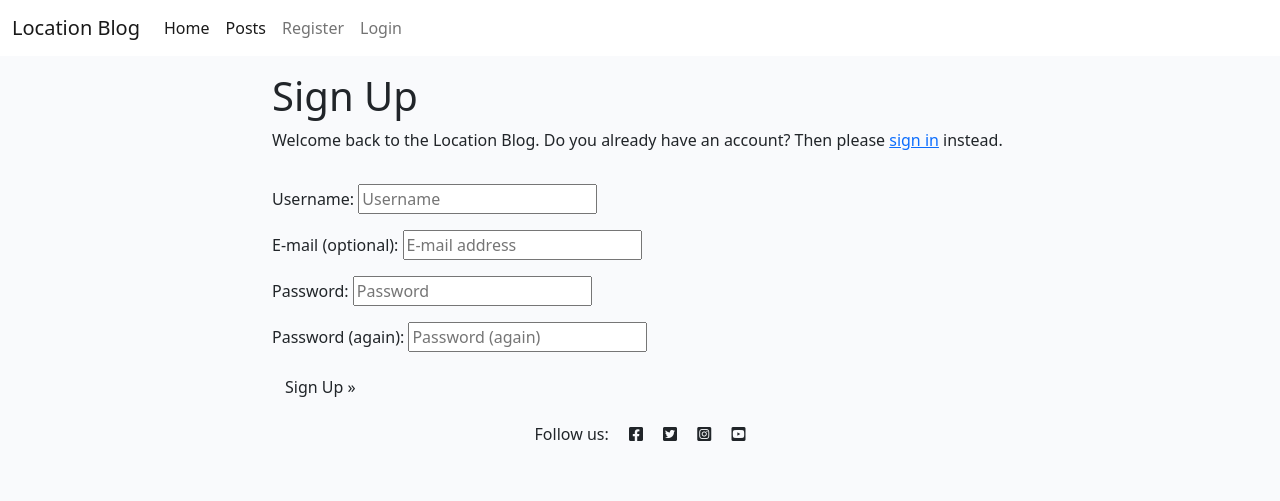
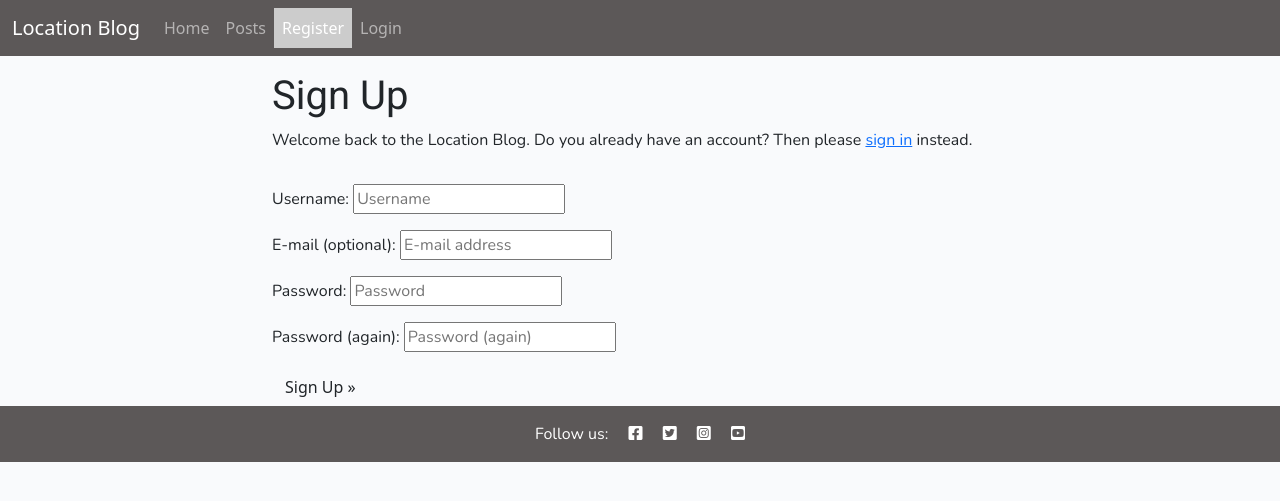
Before and after one commit to Code-Institute-Submissions/DionneMaguire-locationblog_OctResub, a Django app: page /accounts/signup/ in a window 1280 px wide. Shown: the top 501 px of the page. Run offline with Django 3.2, Linux system fonts and the light colour scheme.

Commit message:
improve styling on navbar and footer

```diff
--- a/static/css/style.css
+++ b/static/css/style.css
@@ -3,7 +3,7 @@ body {
 }
 
 p {
-
+    font-family: 'Nunito', sans-serif;
 }
 
 h1,
@@ -11,9 +11,31 @@ h2,
 h3,
 h4,
 h5 {
+    font-family: 'Roboto', sans-serif;
+}
+/* Navbar*/
 
+.navbar {
+    background-color: rgb(92 88 88);
+    color: white;
 }
 
+.navbar-brand {
+    color: white;
+}
+
+.nav-link {
+    color: white;
+}
+
+a.nav-link.active {
+    background-color:#ccc;
+    color: rgba(0, 0, 0, .7);
+}
+.footer {
+    background-color: rgb(92 88 88);
+    color: white;
+}
 /* Landing page */
 .hero-image {
     width: 100%;
--- a/templates/base.html
+++ b/templates/base.html
@@ -7,9 +7,10 @@
     <meta charset="UTF-8">
     <meta http-equiv="X-UA-Compatible" content="IE=edge">
     <link rel="preconnect" href="https://fonts.gstatic.com" crossorigin>
-    <link href="https://fonts.googleapis.com/css2?family=Open+Sans&family=Roboto&display=swap" rel="stylesheet">
+    <link href="https://fonts.googleapis.com/css2?family=Nunito&family=Roboto&display=swap" rel="stylesheet">
     <link rel="stylesheet" href="https://cdnjs.cloudflare.com/ajax/libs/font-awesome/5.15.3/css/all.min.css">
     <meta name="viewport" content="width=device-width, initial-scale=1.0 shrink-to-fit=no">
+    <meta name="description" content="location website"
 
     <!-- Bootstrap CSS -->
     <link href="https://cdn.jsdelivr.net/npm/bootstrap@5.0.1/dist/css/bootstrap.min.css" rel="stylesheet"
@@ -23,9 +24,9 @@
 
 <body>
     <!-- Navigation -->
-    <nav class="navbar navbar-expand-lg navbar-light bg-white">
-        <div class="container-fluid">
-            <a class="navbar-brand" href="#">Location Blog</a>
+    <nav class="navbar navbar-expand-lg navbar-dark">
+        <div class="container-fluid" id="nav-header">
+            <a class="navbar-brand" href="{% url 'home' %}">Location Blog</a>
             <button class="navbar-toggler" type="button" data-bs-toggle="collapse" data-bs-target="#navbarText"
                 aria-controls="navbarText" aria-expanded="false" aria-label="Toggle navigation">
                 <span class="navbar-toggler-icon"></span>
@@ -33,25 +34,25 @@
             <div class="collapse navbar-collapse" id="navbarText">
                 <ul class="navbar-nav me-auto mb-2 mb-lg-0">
                     <li class="nav-item">
-                        <a class="nav-link active" aria-current="page" href="{% url 'home' %}">Home</a>
+                        <a class="nav-link {% if request.path == '/' %}active{% endif %}" href="{% url 'home' %}">Home</a>
                     </li>
                     <li class="nav-item">
-                        <a class="nav-link active" aria-current="page" href="{% url 'post_list' %}">Posts</a>
+                        <a class="nav-link {% if '/post_list/' in request.path %}active{% endif %}" href="{% url 'post_list' %}">Posts</a>
                     </li>
                     {% if user.is_authenticated %}
-                    <li class="nav-link">
+                    <li class="nav-item">
                         <a class="nav-link" href="{% url 'post_create' %}">Create Post</a>
                     </li>
-                    <li class="nav-link">
-                        <a class="nav-link" href="{% url 'account_logout' %}">Logout</a>
+                    <li class="nav-item">
+                        <a class="nav-link {% if '/accounts/logout/' in request.path %}active{% endif %}" href="{% url 'account_logout' %}">Logout</a>
                     </li>
                     <p>{{ request.user }} is currently logged in</p>
                     {% else %}
                     <li class="nav-item">
-                        <a class="nav-link" href="{% url 'account_signup' %}">Register</a>
+                        <a class="nav-link {% if '/accounts/signup/' in request.path %}active{% endif %}" href="{% url 'account_signup' %}">Register</a>
                     </li>
                     <li class="nav-item">
-                        <a class="nav-link" href="{% url 'account_login' %}">Login</a>
+                        <a class="nav-link {% if '/accounts/login/' in request.path %}active{% endif %}" href="{% url 'account_login' %}">Login</a>
                     </li>
                     {% endif %}
                 </ul>
```
Also changed, not shown: README.md.
